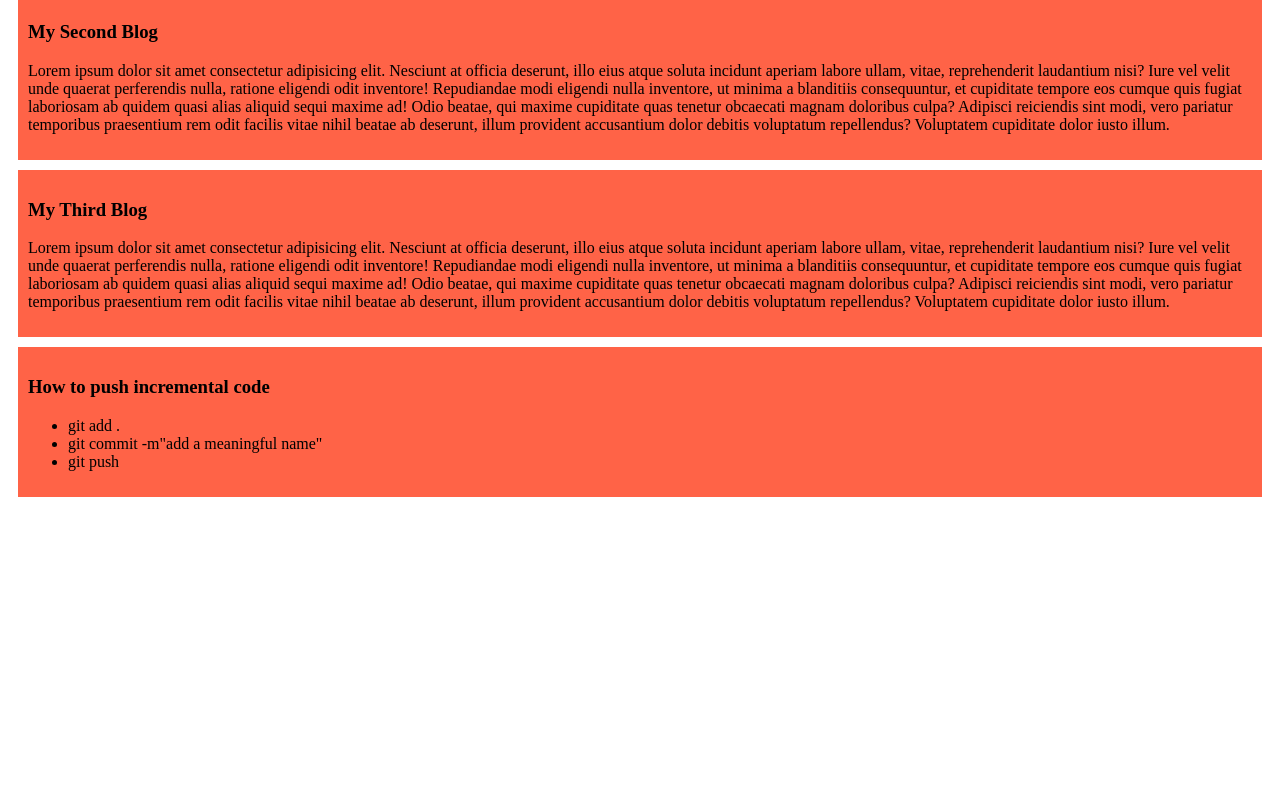
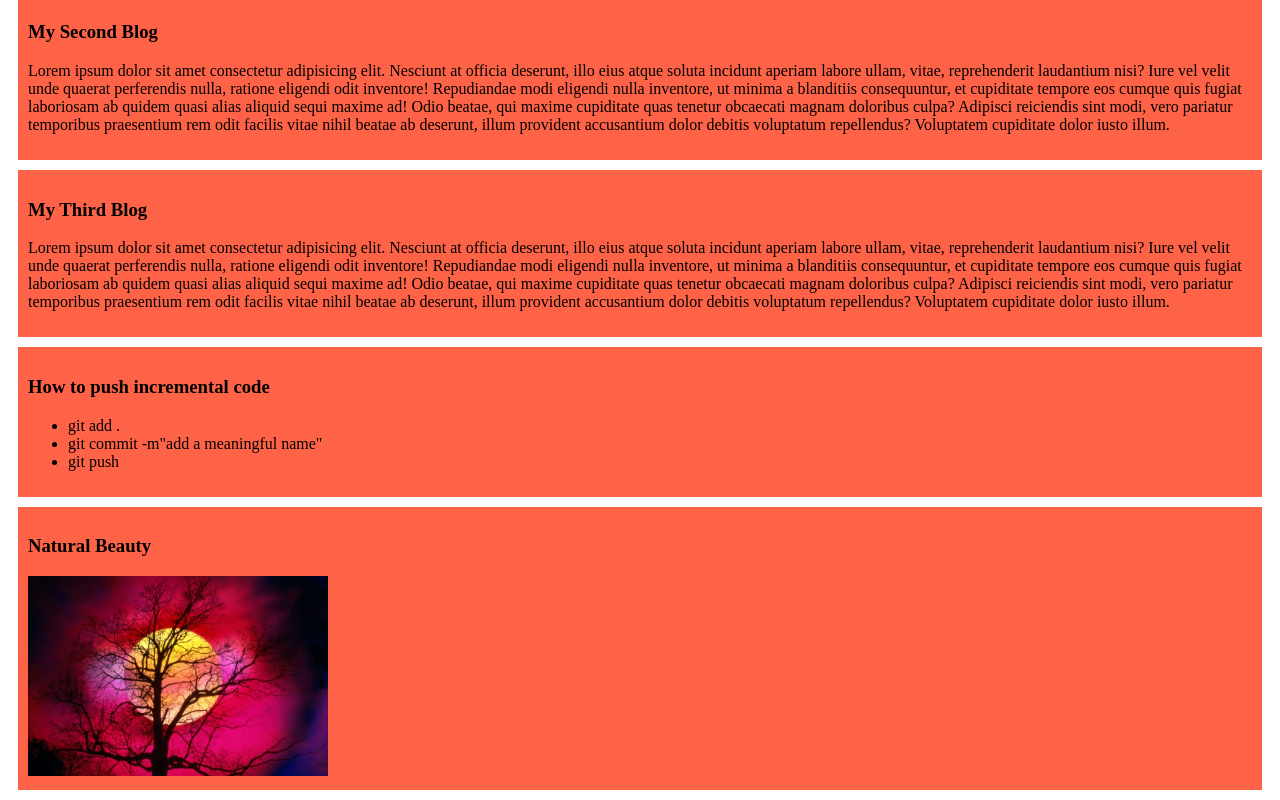
Before and after one commit to Tanvir818-max/my-simple-website, a plain HTML site: page index.html in a window 1280 px wide. Shown: the part 1387-2187 px from the top of the page. Before the commit the page ends 1894 px from the top, so only its background shows below. Drawn offline with Linux system fonts and the light colour scheme.

Commit message:
added an images

```diff
--- a/index.html
+++ b/index.html
@@ -30,6 +30,10 @@
       <li>git push</li>
     </ul>
   </div>
+  <div>
+    <h3>Natural Beauty</h3>
+    <img class="nature" src="images/91.jpg" alt="nature">
+  </div>
 
 </body>
 </html>
--- a/styles/blog.css
+++ b/styles/blog.css
@@ -12,3 +12,7 @@ div{
   padding: 10px;
   margin: 10px;
 }
+.nature{
+  height: 200px;
+  width: 300px ;
+}
```
Also changed, not shown: images/91.jpg (added).
